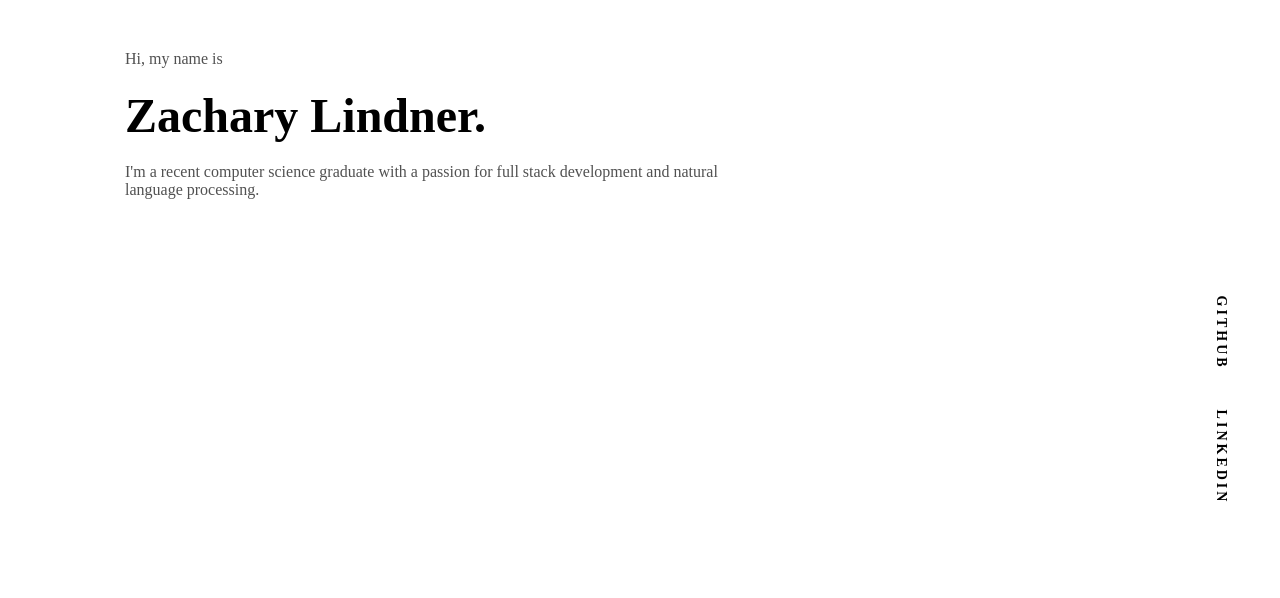
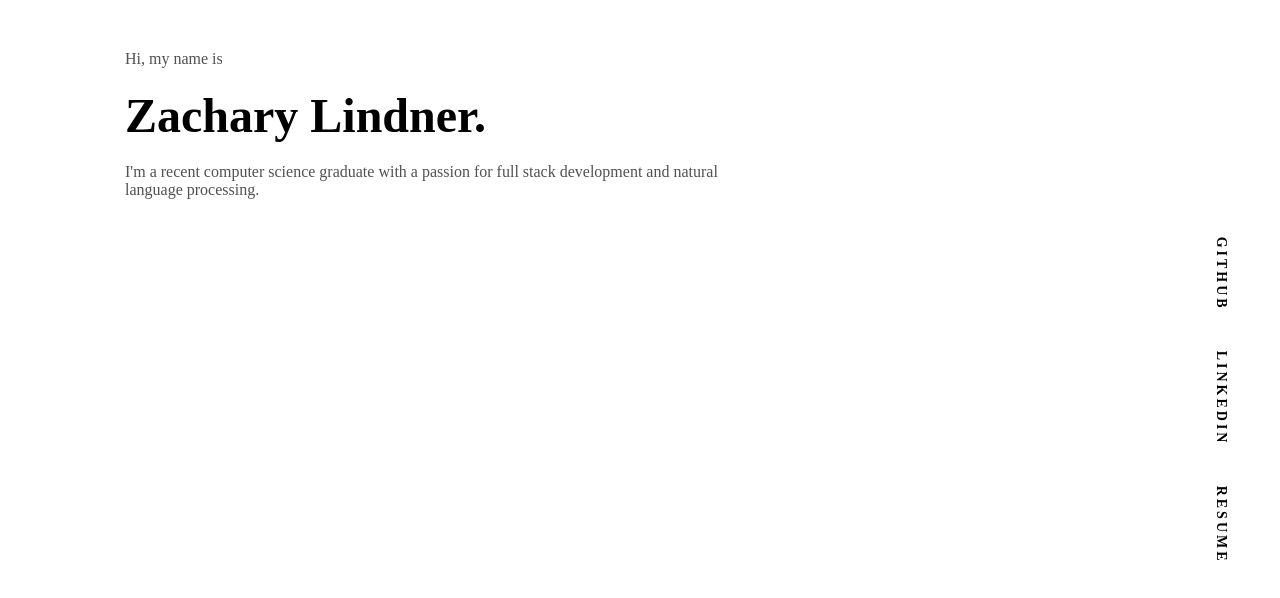
Before and after one commit to zlindner/zlindner.github.io, a React (Create React App) app: page / in a window 1280 px wide. Shown: the top 598 px of the page. Built offline with nearby package versions, Linux system fonts and the light colour scheme; a web font is replaced by a local one.

Commit message:
add resume

```diff
--- a/src/components/socials.tsx
+++ b/src/components/socials.tsx
@@ -34,6 +34,10 @@ const items = [
     {
         name: 'linkedin',
         url: 'https://linkedin.com/in/zachlindner'
+    },
+    {
+        name: 'resume',
+        url: `${process.env.PUBLIC_URL}/Resume.pdf`
     }
 ];
 
```
Also changed, not shown: 1 other file (tests, documents, lock files or other folders).
